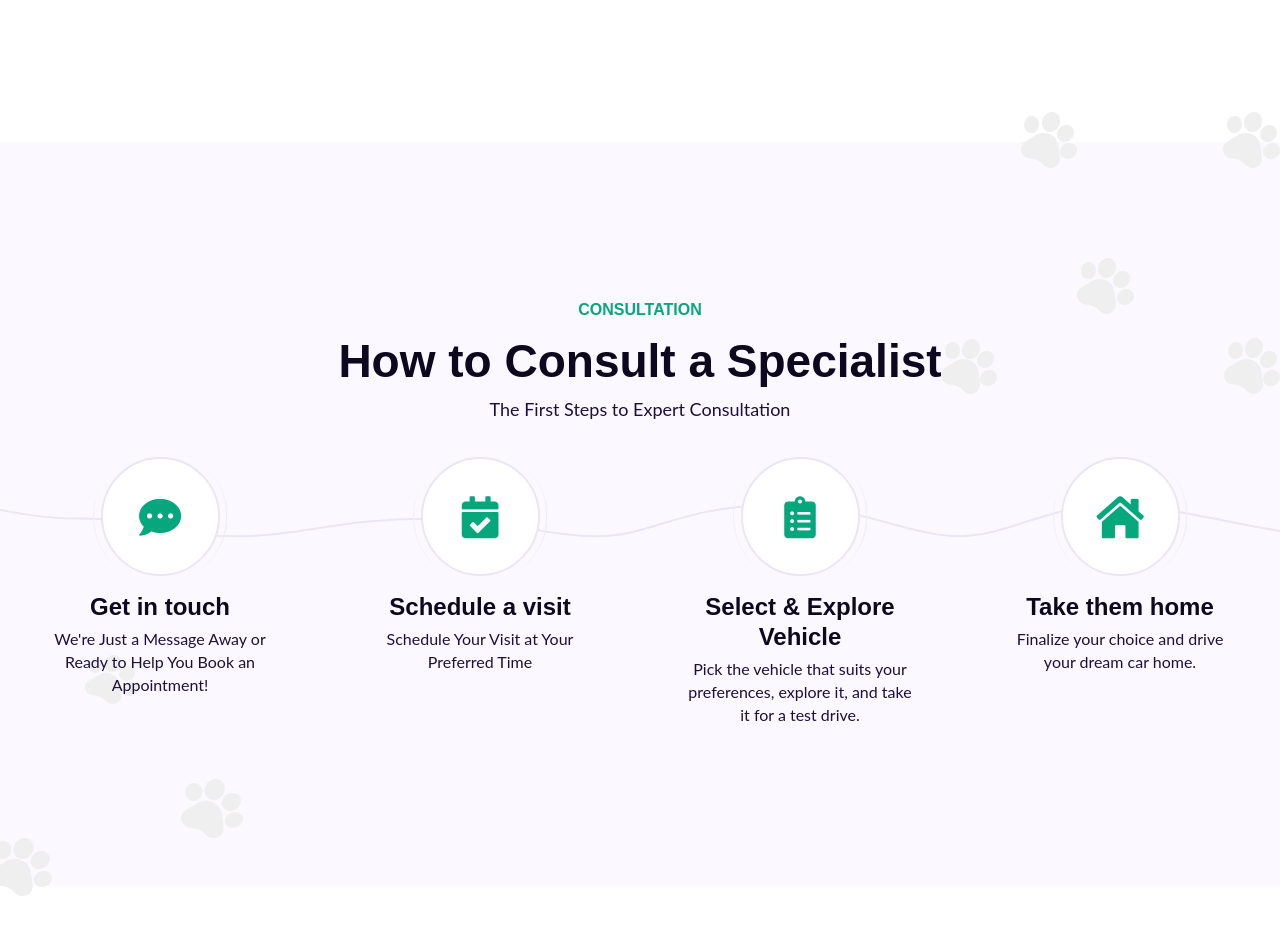
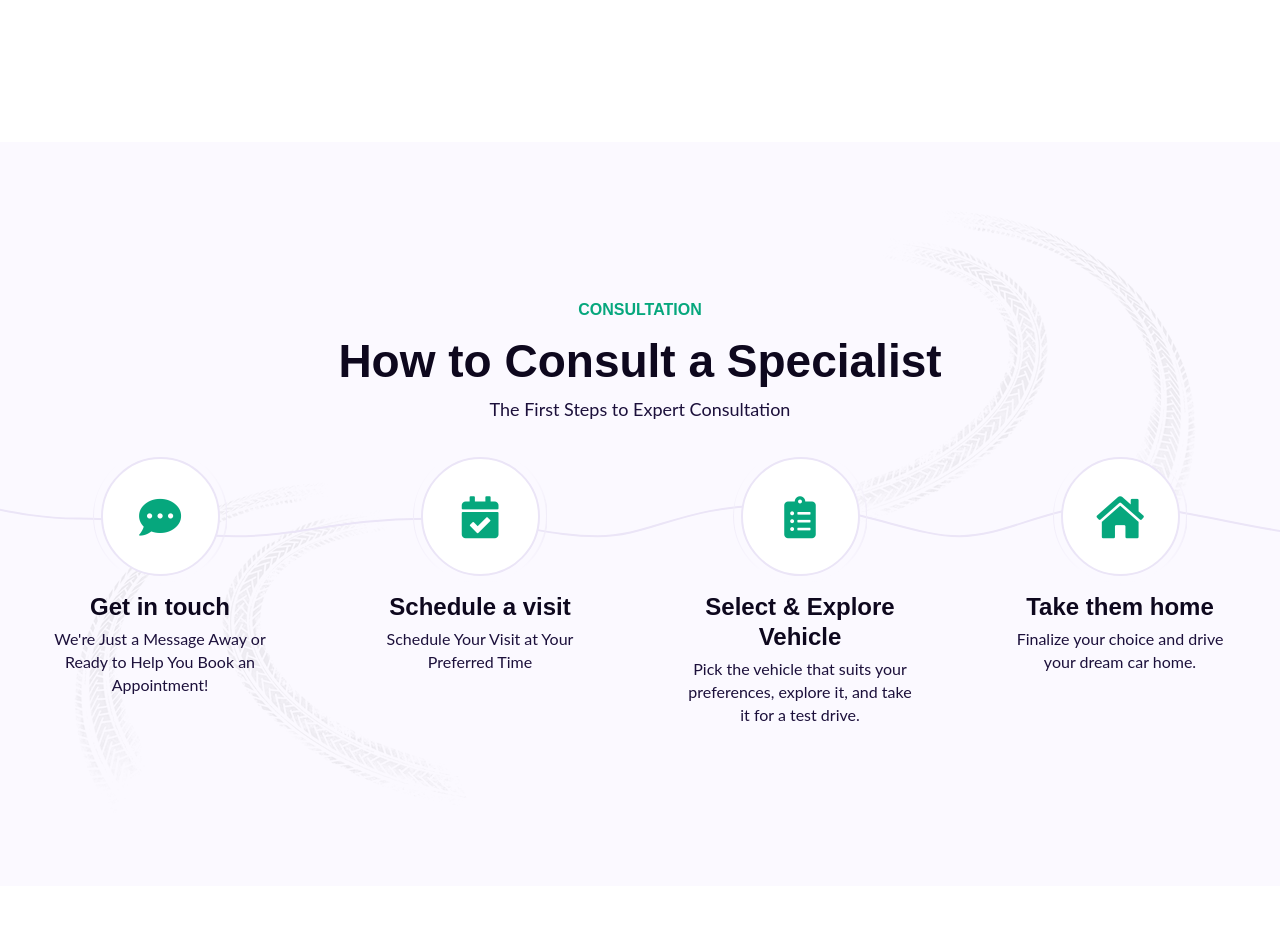
Before and after one commit to jithpillai/gettecar, a plain HTML site: page about.html in a window 1280 px wide. Shown: the part 1157-2092 px from the top of the page. Drawn offline with Linux system fonts and the light colour scheme.

Commit message:
Image replacements & style fixes

```diff
--- a/about.html
+++ b/about.html
@@ -158,8 +158,8 @@
             </div>
           </div>
         </div>
-        <div class="decoration_item paw_shape_1"><img src="assets/images/shape/shape_paw_1.png" alt="Vehicle Paw"></div>
-        <div class="decoration_item paw_shape_2"><img src="assets/images/shape/shape_paw_2.png" alt="Vehicle Paw"></div>
+        <div class="decoration_item paw_shape_1"><img src="assets/images/shape/shape_tire_track_1.png" alt="Vehicle track"></div>
+        <div class="decoration_item paw_shape_2"><img src="assets/images/shape/shape_tire_track_2.png" alt="Vehicle track"></div>
       </section>
       <section class="about_section section_space_lg pb-0 decoration_wrap">
         <div class="container">
```
Also changed, not shown: index.html (+1 -1 lines), service.html (+1 -1 lines), service_details.html (+1 -1 lines), assets/images/shape/shape_tire_track_1.png (added), assets/images/shape/shape_tire_track_2.png (added), assets/images/shape/shape_tire_track_bg_2.png (added).
